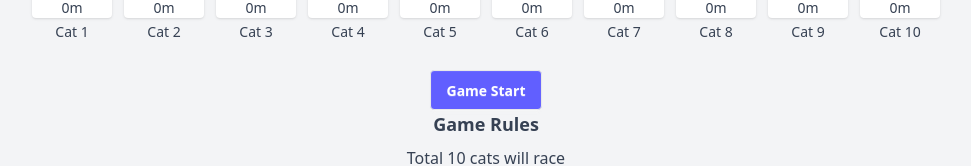
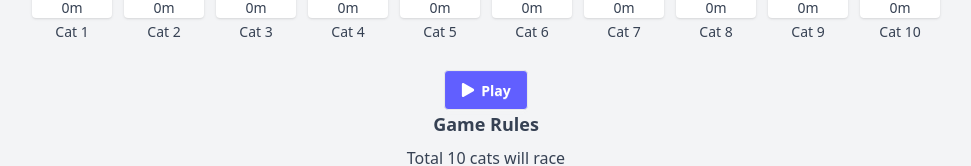
Before and after one commit to SEMohebur/Cat-Dash-Race-Game, a React (Vite) app: page / in a window 1280 px wide. Shown: the part 522-688 px from the top of the page, without its empty margins (154-1125 px from the left). Built offline with nearby package versions, Linux system fonts and the light colour scheme.

Commit message:
modal feture added

```diff
--- a/package.json
+++ b/package.json
@@ -15,6 +15,7 @@
     "lottie-react": "^2.4.1",
     "react": "^19.2.0",
     "react-dom": "^19.2.0",
+    "react-icons": "^5.5.0",
     "tailwindcss": "^4.1.18"
   },
   "devDependencies": {
--- a/src/App.jsx
+++ b/src/App.jsx
@@ -9,6 +9,8 @@ import resetSoundE from "./assets/resetSound.mp3";
 import Cheers from "./component/Cheers";
 import CheringSong from "./assets/CheeringSong.mp3";
 import CatDance from "./component/CatDance";
+import { MdOutlineReplay } from "react-icons/md";
+import { FaPlay } from "react-icons/fa";
 
 import KashingCheer from "./component/kashingCheer";
 
@@ -29,6 +31,8 @@ const App = () => {
   const [play, setPlay] = useState(false);
   const [winner, setWinner] = useState(null);
   const intervalRef = useRef(null);
+
+  const [modalOpen, setIsModalOpwn] = useState(false);
 
   const catCall = () => {
     const mew = new Audio(mewSound);
@@ -85,6 +89,7 @@ const App = () => {
             setPlay(false);
             catCall();
             cheeringSong();
+            setIsModalOpwn(!modalOpen);
           }
 
           return newCats;
@@ -102,6 +107,7 @@ const App = () => {
     setWinner(null);
     setCats((prevCats) => prevCats.map((cat) => ({ ...cat, position: 0 })));
     resetSoundEffect();
+    setIsModalOpwn(!modalOpen);
   };
   const gameStartBtn = () => {
     setPlay(!play);
@@ -168,30 +174,42 @@ const App = () => {
         </div>
       </div>
 
-      <div className=" flex justify-center">{winner ? <Cheers /> : ""}</div>
-      <p className=" text-center font-bold text-success">{winner}</p>
-      <p className=" text-center font-thin">{winner ? "First" : ""}</p>
+      {/* modal  */}
+      <dialog open={modalOpen} className="modal">
+        <div className="modal-box">
+          <div>
+            <div className=" flex justify-center">
+              {winner ? <Cheers /> : ""}
+            </div>
+            <p className=" text-center font-bold text-success">{winner}</p>
+            <p className=" text-center font-thin">{winner ? "First" : ""}</p>
+          </div>
+
+          <div className=" flex justify-center">
+            <button onClick={reset} className=" btn  bg-red-400 text-white">
+              <MdOutlineReplay /> Play Again
+            </button>
+          </div>
+          <p className="text-sm text-gray-600 text-center">
+            Click <span className="font-medium">Play Again</span> to start a new
+            race
+          </p>
+        </div>
+      </dialog>
 
       <div className=" mt-3 flex justify-center gap-3">
-        {winner ? (
-          <button onClick={reset} className=" btn  bg-red-400 text-white">
-            Reset Race
-          </button>
-        ) : (
+        {!winner && (
           <button
-            disabled={winner}
+            disabled={play}
             onClick={gameStartBtn}
             className=" btn bg-indigo-500 text-white"
           >
-            Game Start
+            <FaPlay /> Play
           </button>
         )}
       </div>
-      {winner ? (
-        <p className="text-sm text-gray-600 text-center">
-          Click the Reset button to play again
-        </p>
-      ) : (
+
+      {!winner && (
         <div className=" text-center">
           <h2 className="text-lg font-semibold mb-2"> Game Rules</h2>
           <ul className=" list-inside space-y-1 text-gray-700">
```
Also changed, not shown: 1 other file (tests, documents, lock files or other folders).
